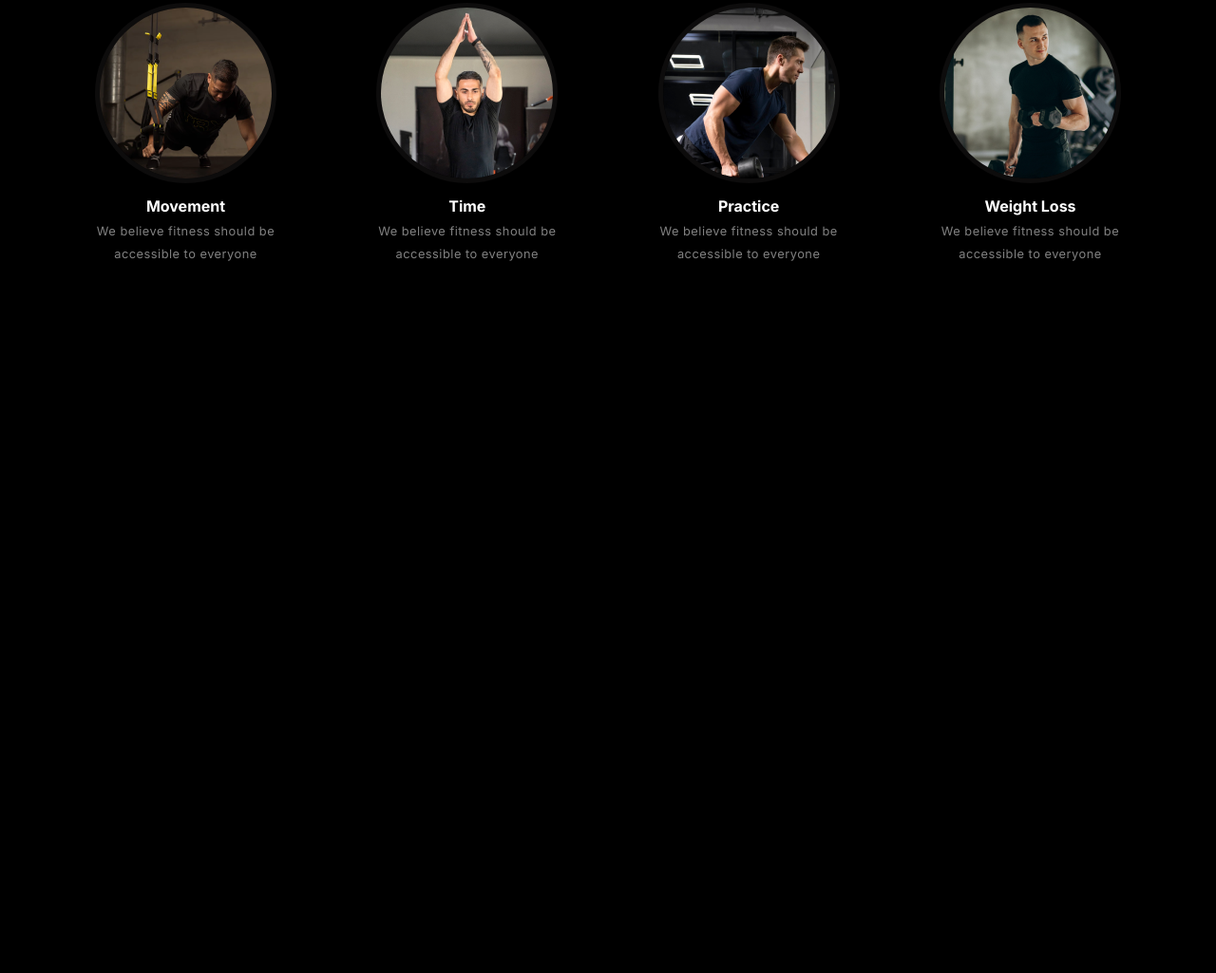
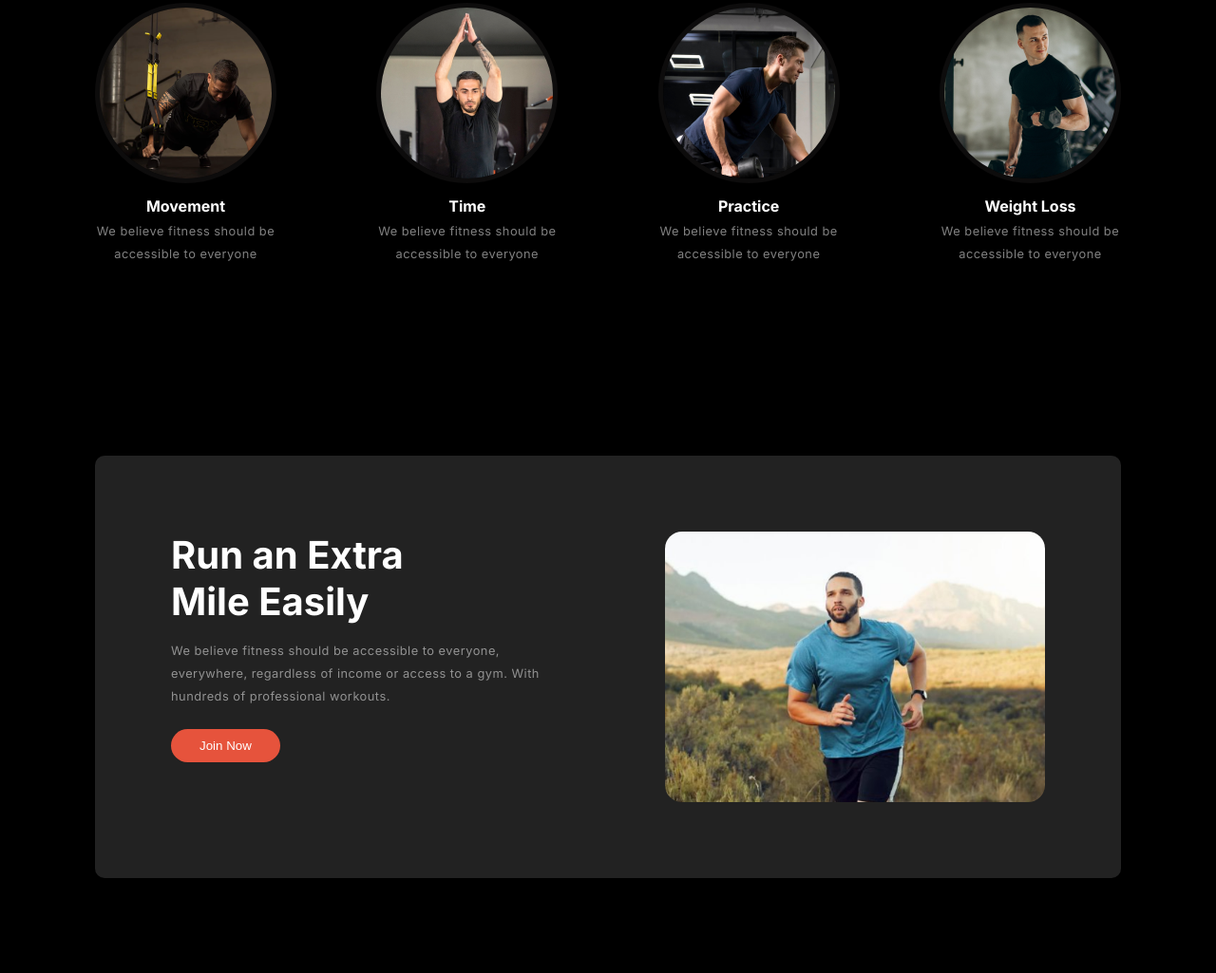
Before and after one commit to shaimazerin46/assignment_two_laptop, a plain HTML site: page index.html in a window 1280 px wide. Shown: the part 912-1937 px from the top of the page at 95% size. Before the commit the page ends 1292 px from the top, so only its background shows below. Drawn offline with Linux system fonts and the light colour scheme; a web font is replaced by a local one.

Commit message:
run section added

```diff
--- a/css/style.css
+++ b/css/style.css
@@ -181,3 +181,31 @@ header{
     border-radius: 50%;
     border: 5px solid #635b5b22;
 }
+/* run section start */
+.run_section{
+    padding: 100px 100px;
+
+
+}
+.run_container{
+    background-color: #222222;
+    display: flex;
+    justify-content: space-between;
+    border-radius: 10px;
+    padding: 80px;
+}
+.run_img{
+    max-width: 400px;
+
+}
+.run_img img{
+    height: 100%;
+    width: 100%;
+    border-radius: 18px;
+}
+.run_content>h3{
+    font-size: 2.5rem;
+    font-weight: bolder;
+    margin-bottom: 1rem;
+}
+/* run section end */
--- a/index.html
+++ b/index.html
@@ -102,6 +102,22 @@
         </div>
         </section>
         <!-- habit section end -->
+         <!-- run section start -->
+          <section class="run_section">
+            <div class="run_container">
+                <div class="run_content">
+                    <h3 >Run an Extra<br>
+                        Mile Easily</h3>
+                        <p class="heading_paragraph" style="margin-bottom: 1.4rem;">We believe fitness should be accessible to everyone,<br> everywhere, regardless of income or access to a gym. With<br> hundreds of professional workouts.</p>
+                        <button class="btn_primary">Join Now</button>
+                </div>
+                <div class="run_img">
+                    <img src="images/run4.png" alt="">
+                </div>
+            </div>
+
+          </section>
+          <!-- run section end -->
     </main>
     <footer></footer>
 </body>
```
Also changed, not shown: images/run2.jpg (added), images/run3.jpg (added), images/run4.png (added).
